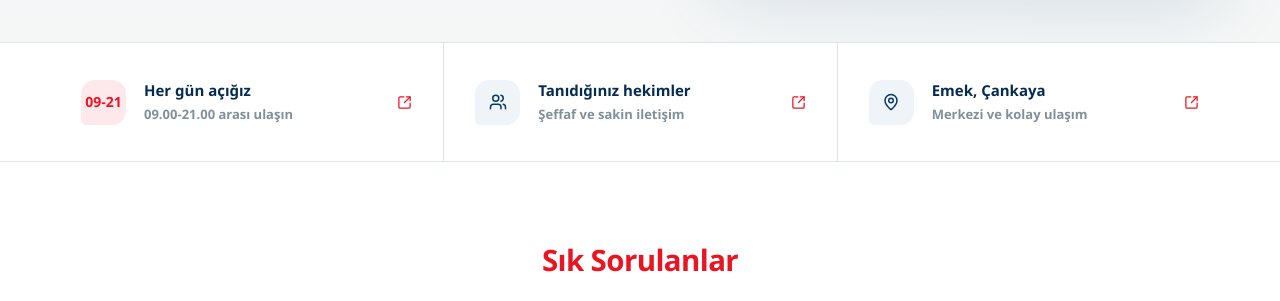
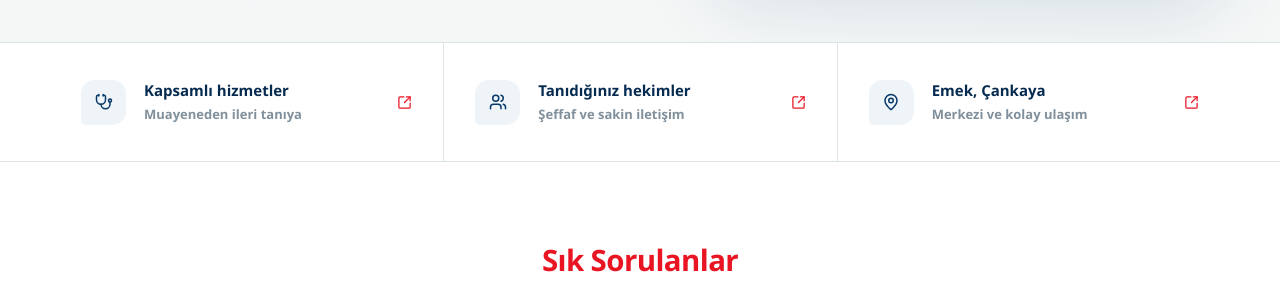
Before and after one commit to mubatu/vetarea, an Astro site: page / in a window 1280 px wide. Shown: the part 757-1058 px from the top of the page. Built offline with nearby package versions, Linux system fonts and the light colour scheme; Astro itself is replaced by a stand-in of ours.

Commit message:
Update navigation cards in hero page

```diff
--- a/src/content.config.ts
+++ b/src/content.config.ts
@@ -31,8 +31,7 @@ const pages = defineCollection({
       primaryActionLabel: z.string(),
       trustAriaLabel: z.string(),
       trust: z.array(z.object({
-        number: z.string().optional(),
-        icon: z.enum(["users", "map-pin"]).optional(),
+        icon: z.enum(["stethoscope", "users", "map-pin"]),
         title: z.string(),
         text: z.string(),
         href: z.string(),
--- a/src/content/pages/tr/ana-sayfa.md
+++ b/src/content/pages/tr/ana-sayfa.md
@@ -11,10 +11,10 @@ home:
   primaryActionLabel: "Randevu al"
   trustAriaLabel: "Klinik bilgileri"
   trust:
-    - number: "09-21"
-      title: "Her gün açığız"
-      text: "09.00-21.00 arası ulaşın"
-      href: "phone"
+    - icon: "stethoscope"
+      title: "Kapsamlı hizmetler"
+      text: "Muayeneden ileri tanıya"
+      href: "/hizmetlerimiz/"
     - icon: "users"
       title: "Tanıdığınız hekimler"
       text: "Şeffaf ve sakin iletişim"
--- a/src/pages/index.astro
+++ b/src/pages/index.astro
@@ -1,6 +1,6 @@
 ---
 import { getEntry } from "astro:content";
-import { MapPin, Phone, Plus, SquareArrowOutUpRight, Users } from "@lucide/astro";
+import { MapPin, Phone, Plus, SquareArrowOutUpRight, Stethoscope, Users } from "@lucide/astro";
 import LineBreakText from "../components/LineBreakText.astro";
 import { faqs, site } from "../data/site.tr";
 import SiteLayout from "../layouts/SiteLayout.astro";
@@ -11,11 +11,6 @@ if (!home.data.home) throw new Error("Türkçe ana sayfa detayları bulunamadı.
 const hero = home.data.hero;
 if (!hero) throw new Error("Türkçe ana sayfa hero içeriği bulunamadı.");
 
-const getSharedHref = (href: string) => {
-  if (href === "phone") return site.phone.href;
-  if (href === "maps") return site.address.maps;
-  return href;
-};
 ---
 
 <SiteLayout title={home.data.title} description={home.data.description} activePath="/">
@@ -51,11 +46,11 @@ const getSharedHref = (href: string) => {
   <section class="trust-bar" aria-label={home.data.home.trustAriaLabel}>
     <div class="shell trust-grid">
       {home.data.home.trust.map((item) => (
-        <a href={getSharedHref(item.href)}>
+        <a href={item.href}>
           <span class="trust-number">
+            {item.icon === "stethoscope" && <Stethoscope aria-hidden="true" size={18} />}
             {item.icon === "users" && <Users aria-hidden="true" size={18} />}
             {item.icon === "map-pin" && <MapPin aria-hidden="true" size={18} />}
-            {!item.icon && item.number}
           </span>
           <span><strong>{item.title}</strong><small>{item.text}</small></span>
           <SquareArrowOutUpRight aria-hidden="true" size={15} />
--- a/src/styles/global.css
+++ b/src/styles/global.css
@@ -457,8 +457,6 @@ a {
   font-size: 14px;
   font-weight: 650;
 }
-
-.trust-grid a:first-child .trust-number { background: rgba(233,21,35,.09); color: var(--red); }
 
 .trust-grid a > span:nth-child(2) { display: grid; line-height: 1.3; }
 .trust-grid strong { color: var(--navy-deep); font-size: 15px; font-weight: 650; }
```
Also changed, not shown: tests/static-output.test.mjs (+4 -0 lines).
